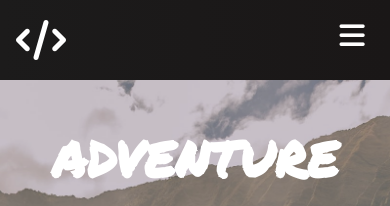
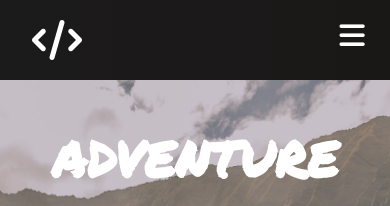
Before and after one commit to Mounir-charef/TravelReact, a React (Create React App) app: page / in a window 390 px wide. Shown: the top 206 px of the page. Built offline with nearby package versions, Linux system fonts and the light colour scheme.

Commit message:
added contact route

```diff
--- a/src/components/Navbar.css
+++ b/src/components/Navbar.css
@@ -1,5 +1,4 @@
 .navbar {
-    white-space: nowrap;
     background: linear-gradient(90deg, rgb(28, 27, 27) 0%, rgba(26, 23, 23));
     height: 5rem;
     font-size: 1.2rem;
@@ -110,6 +109,7 @@
     .navbar-logo {
         /*font-size: 3rem;*/
         justify-self: flex-start;
+        padding-left: 1rem;
     }
 
     .menu-icon {
```
